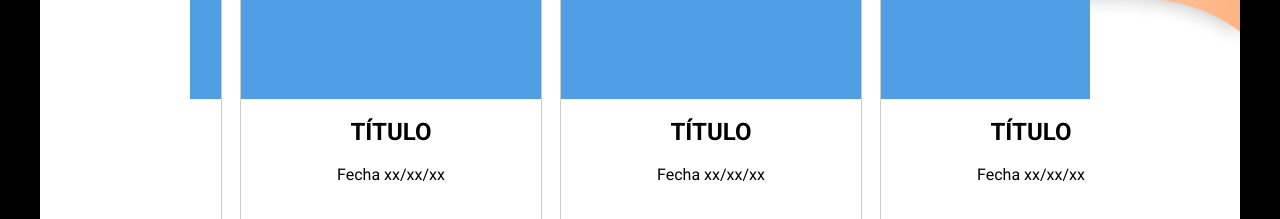
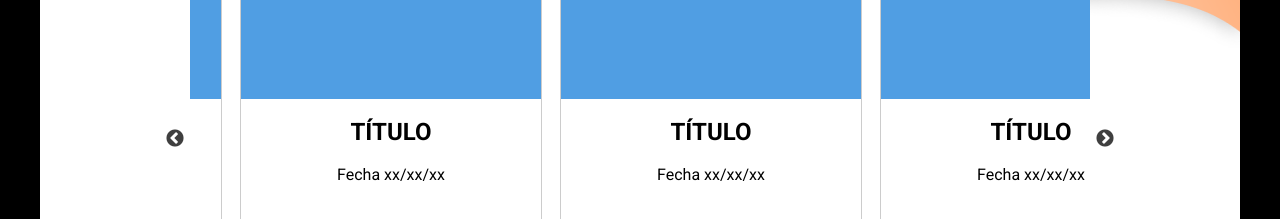
Before and after one commit to ipiccardo/bencen, a Next.js app: page /dashboard in a window 1280 px wide. Shown: the part 3980-4199 px from the top of the page. Built offline with nearby package versions, Linux system fonts and the light colour scheme.

Commit message:
Se agrega el color black en el button before

```diff
--- a/src/app/components/News_Card/newsCard.module.css
+++ b/src/app/components/News_Card/newsCard.module.css
@@ -45,6 +45,10 @@
   margin: 0 10px;
 }
 
+.sliderContainer button::before {
+  color: black;
+}
+
 @media (max-width: 1000px) {
   .sliderContainer {
     display: block;
```
